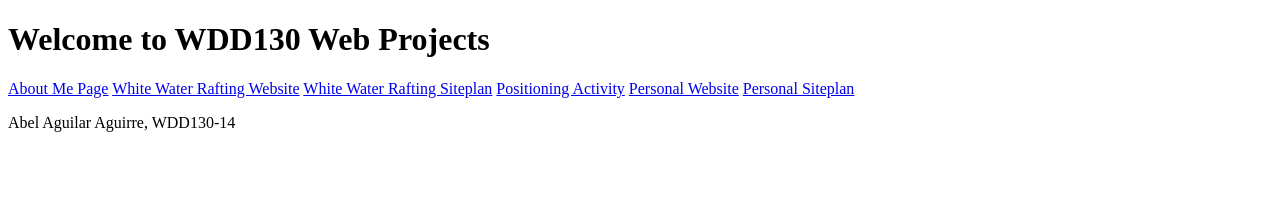
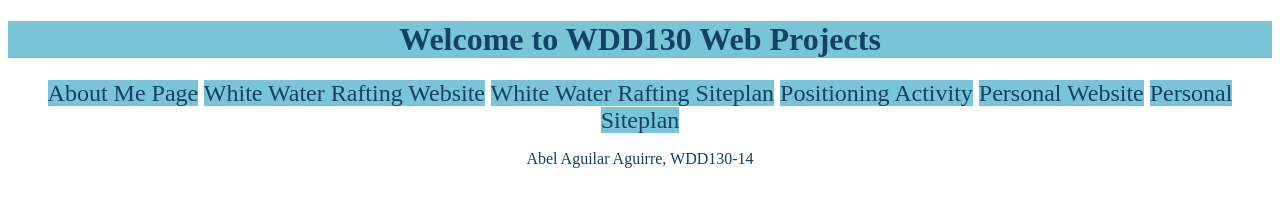
Before and after one commit to AbelAguilarAguirre/wdd130, a plain HTML site: page index.html in a window 1280 px wide. Drawn offline with Linux system fonts and the light colour scheme.

Commit message:
main page css

```diff
--- a/index.html
+++ b/index.html
@@ -5,10 +5,12 @@
     <meta charset="UTF-8">
     <meta http-equiv="X-UA-Compatible" content="IE=edge">
     <meta name="viewport" content="width=device-width, initial-scale=1.0">
+    <link rel="stylesheet" href="styles/style.css">
     <title>WDD130 Home Page</title>
 </head>
 
 <body>
+    <div class="content">
         <h1>Welcome to WDD130 Web Projects</h1>
         <nav>
             <a href="aboutme/aboutme.html">About Me Page</a>
@@ -18,7 +20,10 @@
             <a href="#">Personal Website</a>
             <a href="#">Personal Siteplan</a>
         </nav>
+        <footer>
             <p>Abel Aguilar Aguirre, WDD130-14</p>
+        </footer>
+    </div>
 
 </body>
 
--- /dev/null
+++ b/styles/style.css
@@ -0,0 +1,29 @@
+#content {
+    max-width: 1600px;
+    margin: 0 auto;
+}
+h1 {
+    color: #134266;
+    background-color: #78C5D7;
+    text-align: center;
+}
+nav {
+    text-align: center;
+    font-size: x-large;
+}
+nav a {
+    background-color: #78C5D7;
+    color: #134266;
+    text-decoration: none;
+}
+nav a:hover {
+    background-color: #FCE172;
+    color: #134266;
+}
+footer {
+    color: #134266;
+    text-align: center;
+}
+footer:hover {
+    color: #78C5D7;
+}
```
Lines whose indentation alone changed are shown as unchanged.
